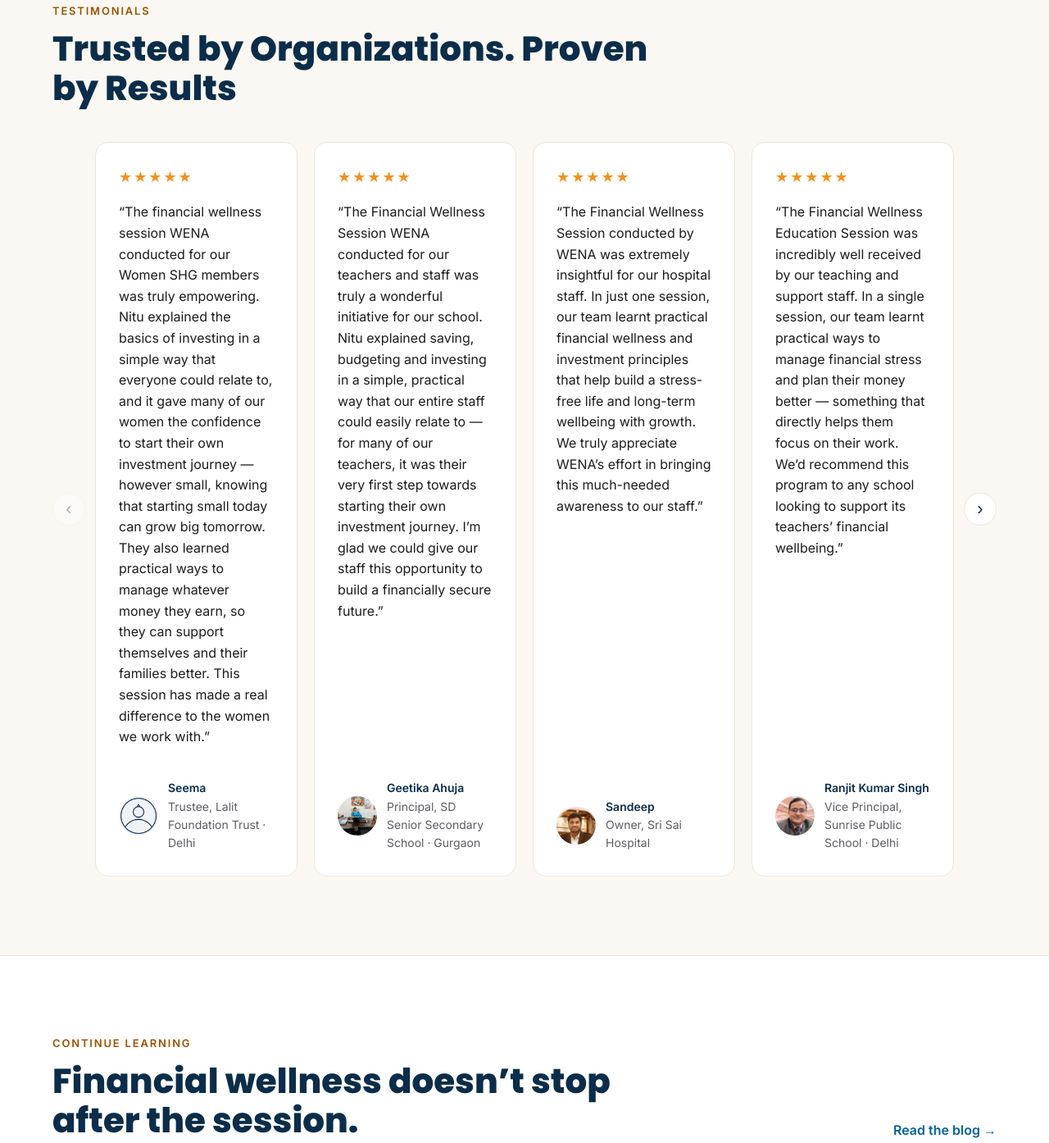
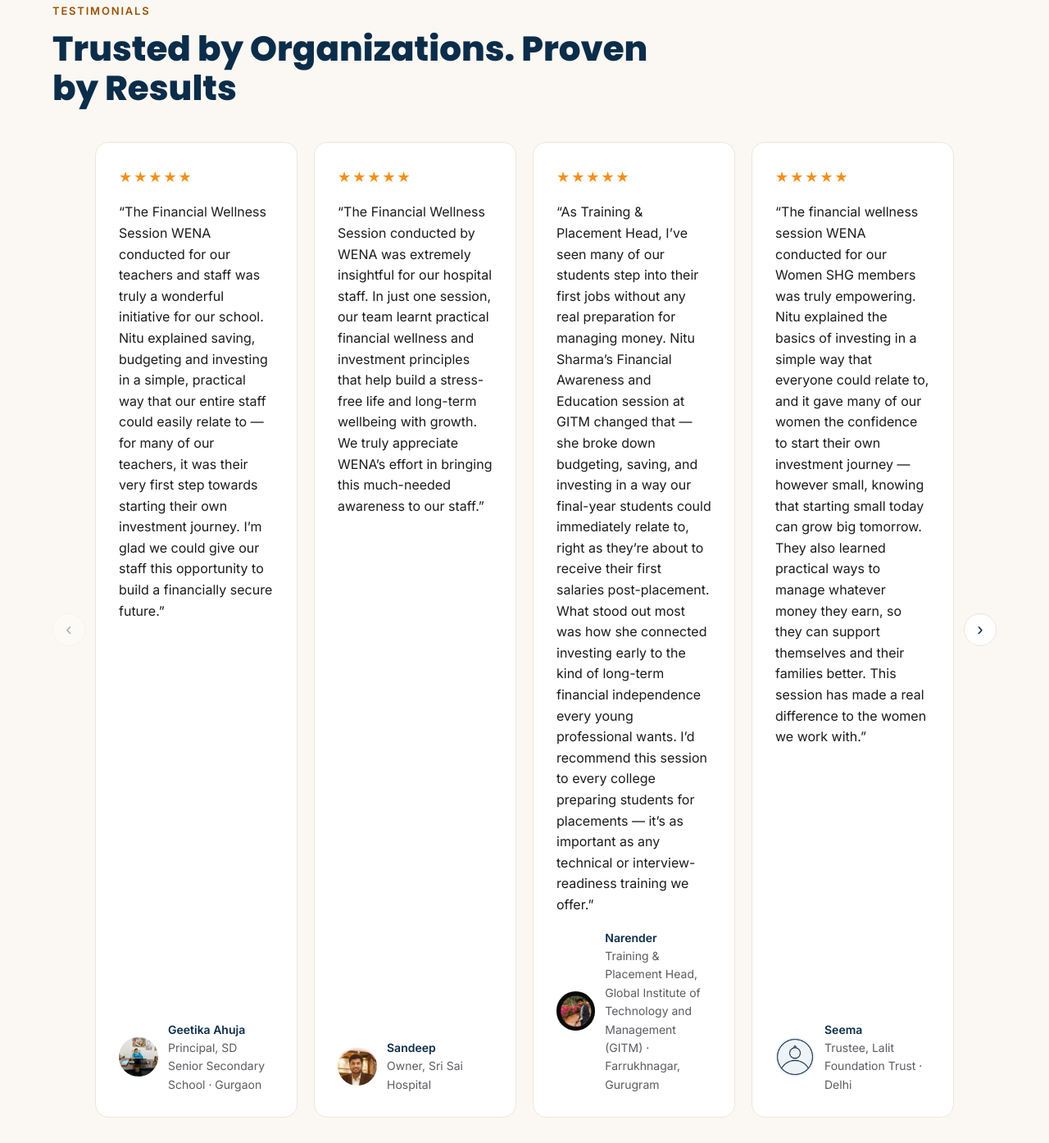
Before and after one commit to Project-WENA/WENA, a plain HTML site: page index.html in a window 1280 px wide. Shown: the part 5049-6443 px from the top of the page at 82% size. Drawn offline with Linux system fonts and the light colour scheme; no server answers.

Commit message:
Add Narender testimonial (GITM) and reorder testimonials for variety

```diff
--- a/index.html
+++ b/index.html
@@ -347,18 +347,23 @@
     <div class="grid" style="grid-template-columns:repeat(auto-fit,minmax(250px,1fr))">
 <figure class="testi">
 <span class="stars" role="img" aria-label="5 out of 5 stars">★★★★★</span>
-<blockquote>“The financial wellness session WENA conducted for our Women SHG members was truly empowering. Nitu explained the basics of investing in a simple way that everyone could relate to, and it gave many of our women the confidence to start their own investment journey — however small, knowing that starting small today can grow big tomorrow. They also learned practical ways to manage whatever money they earn, so they can support themselves and their families better. This session has made a real difference to the women we work with.”</blockquote>
-<figcaption><img src="assets/testimonial_seema.png" alt="Seema, Trustee, Lalit Foundation Trust" loading="lazy"><span><strong>Seema</strong>Trustee, Lalit Foundation Trust · Delhi</span></figcaption>
+<blockquote>“The Financial Wellness Session WENA conducted for our teachers and staff was truly a wonderful initiative for our school. Nitu explained saving, budgeting and investing in a simple, practical way that our entire staff could easily relate to — for many of our teachers, it was their very first step towards starting their own investment journey. I’m glad we could give our staff this opportunity to build a financially secure future.”</blockquote>
+<figcaption><img src="assets/testimonial_geetika.jpg" alt="Geetika Ahuja, Principal, SD Senior Secondary School" loading="lazy"><span><strong>Geetika Ahuja</strong>Principal, SD Senior Secondary School · Gurgaon</span></figcaption>
 </figure>
 <figure class="testi">
 <span class="stars" role="img" aria-label="5 out of 5 stars">★★★★★</span>
-<blockquote>“The Financial Wellness Session WENA conducted for our teachers and staff was truly a wonderful initiative for our school. Nitu explained saving, budgeting and investing in a simple, practical way that our entire staff could easily relate to — for many of our teachers, it was their very first step towards starting their own investment journey. I’m glad we could give our staff this opportunity to build a financially secure future.”</blockquote>
-<figcaption><img src="assets/testimonial_geetika.jpg" alt="Geetika Ahuja, Principal, SD Senior Secondary School" loading="lazy"><span><strong>Geetika Ahuja</strong>Principal, SD Senior Secondary School · Gurgaon</span></figcaption>
-</figure>
-      <figure class="testi">
-<span class="stars" role="img" aria-label="5 out of 5 stars">★★★★★</span>
 <blockquote>“The Financial Wellness Session conducted by WENA was extremely insightful for our hospital staff. In just one session, our team learnt practical financial wellness and investment principles that help build a stress-free life and long-term wellbeing with growth. We truly appreciate WENA’s effort in bringing this much-needed awareness to our staff.”</blockquote>
 <figcaption><img src="assets/testimonial_sandeep.jpg" alt="Sandeep, Owner, Sri Sai Hospital" loading="lazy"><span><strong>Sandeep</strong>Owner, Sri Sai Hospital</span></figcaption>
+</figure>
+<figure class="testi">
+<span class="stars" role="img" aria-label="5 out of 5 stars">★★★★★</span>
+<blockquote>“As Training &amp; Placement Head, I’ve seen many of our students step into their first jobs without any real preparation for managing money. Nitu Sharma’s Financial Awareness and Education session at GITM changed that — she broke down budgeting, saving, and investing in a way our final-year students could immediately relate to, right as they’re about to receive their first salaries post-placement. What stood out most was how she connected investing early to the kind of long-term financial independence every young professional wants. I’d recommend this session to every college preparing students for placements — it’s as important as any technical or interview-readiness training we offer.”</blockquote>
+<figcaption><img src="assets/testimonial_narender.jpg" alt="Narender, Training &amp; Placement Head, Global Institute of Technology and Management (GITM)" loading="lazy"><span><strong>Narender</strong>Training &amp; Placement Head, Global Institute of Technology and Management (GITM) · Farrukhnagar, Gurugram</span></figcaption>
+</figure>
+<figure class="testi">
+<span class="stars" role="img" aria-label="5 out of 5 stars">★★★★★</span>
+<blockquote>“The financial wellness session WENA conducted for our Women SHG members was truly empowering. Nitu explained the basics of investing in a simple way that everyone could relate to, and it gave many of our women the confidence to start their own investment journey — however small, knowing that starting small today can grow big tomorrow. They also learned practical ways to manage whatever money they earn, so they can support themselves and their families better. This session has made a real difference to the women we work with.”</blockquote>
+<figcaption><img src="assets/testimonial_seema.png" alt="Seema, Trustee, Lalit Foundation Trust" loading="lazy"><span><strong>Seema</strong>Trustee, Lalit Foundation Trust · Delhi</span></figcaption>
 </figure>
 <figure class="testi">
 <span class="stars" role="img" aria-label="5 out of 5 stars">★★★★★</span>
@@ -366,14 +371,14 @@
 <figcaption><img src="assets/testimonial_ranjit_singh.jpg" alt="Ranjit Kumar Singh, Vice Principal, Sunrise Public School" loading="lazy"><span><strong>Ranjit Kumar Singh</strong>Vice Principal, Sunrise Public School · Delhi</span></figcaption>
 </figure>
 <figure class="testi">
-  <span class="stars" role="img" aria-label="5 out of 5 stars">★★★★★</span>
-  <blockquote>“Nitu’s warmth and her words made the session truly welcoming. On behalf of the staff of SD Public School, I thank her for encouraging women to invest and for motivating them through her efforts. It was a privilege to attend such an amazing session, and I hope our teachers will learn from it and use her advice in their lives.”</blockquote>
-  <figcaption><img src="assets/testimonial_renu_gaur.jpg" alt="Renu Gaur, Principal, SD Public School" loading="lazy"><span><strong>Renu Gaur</strong>Principal, SD Public School · Delhi</span></figcaption>
+<span class="stars" role="img" aria-label="5 out of 5 stars">★★★★★</span>
+<blockquote>“The Financial Wellness Session conducted by Nitu at our office facility, during my tenure with Iron Mountain, was truly eye-opening and immensely beneficial. With remarkable clarity, Nitu simplified budgeting, saving, and investing into practical, relatable insights for the entire team. Having traversed the corporate landscape for over two decades, I firmly believe that structured financial literacy initiatives like this add immense value to any workforce. I strongly encourage organisations to opt for such high-impact sessions that deliver lasting financial wellbeing.”</blockquote>
+<figcaption><img src="assets/testimonial_tapash.jpg" alt="Tapash Mukherjee, Manager – Strategic Operations, Iron Mountain India" loading="lazy"><span><strong>Tapash Mukherjee</strong>Manager – Strategic Operations, Iron Mountain India</span></figcaption>
 </figure>
 <figure class="testi">
 <span class="stars" role="img" aria-label="5 out of 5 stars">★★★★★</span>
-<blockquote>“The Financial Wellness Session conducted by Nitu at our office facility, during my tenure with Iron Mountain, was truly eye-opening and immensely beneficial. With remarkable clarity, Nitu simplified budgeting, saving, and investing into practical, relatable insights for the entire team. Having traversed the corporate landscape for over two decades, I firmly believe that structured financial literacy initiatives like this add immense value to any workforce. I strongly encourage organisations to opt for such high-impact sessions that deliver lasting financial wellbeing.”</blockquote>
-<figcaption><img src="assets/testimonial_tapash.jpg" alt="Tapash Mukherjee, Manager – Strategic Operations, Iron Mountain India" loading="lazy"><span><strong>Tapash Mukherjee</strong>Manager – Strategic Operations, Iron Mountain India</span></figcaption>
+<blockquote>“Nitu’s warmth and her words made the session truly welcoming. On behalf of the staff of SD Public School, I thank her for encouraging women to invest and for motivating them through her efforts. It was a privilege to attend such an amazing session, and I hope our teachers will learn from it and use her advice in their lives.”</blockquote>
+<figcaption><img src="assets/testimonial_renu_gaur.jpg" alt="Renu Gaur, Principal, SD Public School" loading="lazy"><span><strong>Renu Gaur</strong>Principal, SD Public School · Delhi</span></figcaption>
 </figure>
 </div>
       <button type="button" class="testi-arrow testi-next" aria-label="Next testimonials">&#8250;</button>
```
